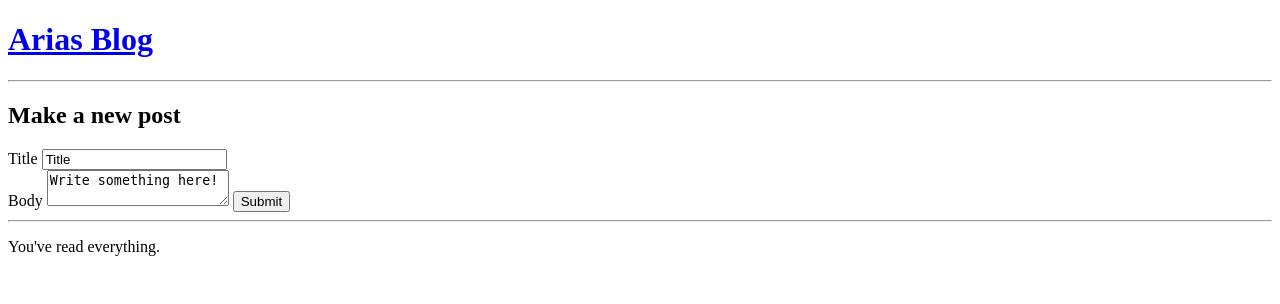
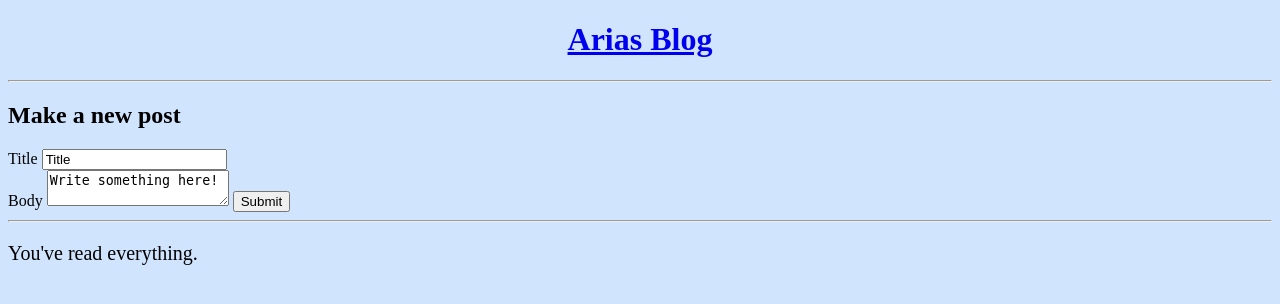
Before and after one commit to ariamoraine/Ariasblog, a Django app: template templates/index.html in a window 1280 px wide. Shown: the top 304 px of the page. Run offline with Django 3.2, Linux system fonts and the light colour scheme; the template is opened without the code that fills it, so the values that code supplies are empty; parts of the project's set-up code (start-up, migrations or seed data) failed here and were passed over.

Commit message:
editing the look

```diff
--- a/templates/base.html
+++ b/templates/base.html
@@ -1,5 +1,13 @@
 <!DOCTYPE HTML>
 <html>
+<style type="text/css">
+body
+{background-color:#d0e4fe;}
+h1
+{color:orange; text-align:center;}
+p
+{font-family:"Times New Roman"; font-size:20px;}
+</style>
 	<head>
 		<title>{% block title %}{% endblock %}</title>
 	</head>
```
